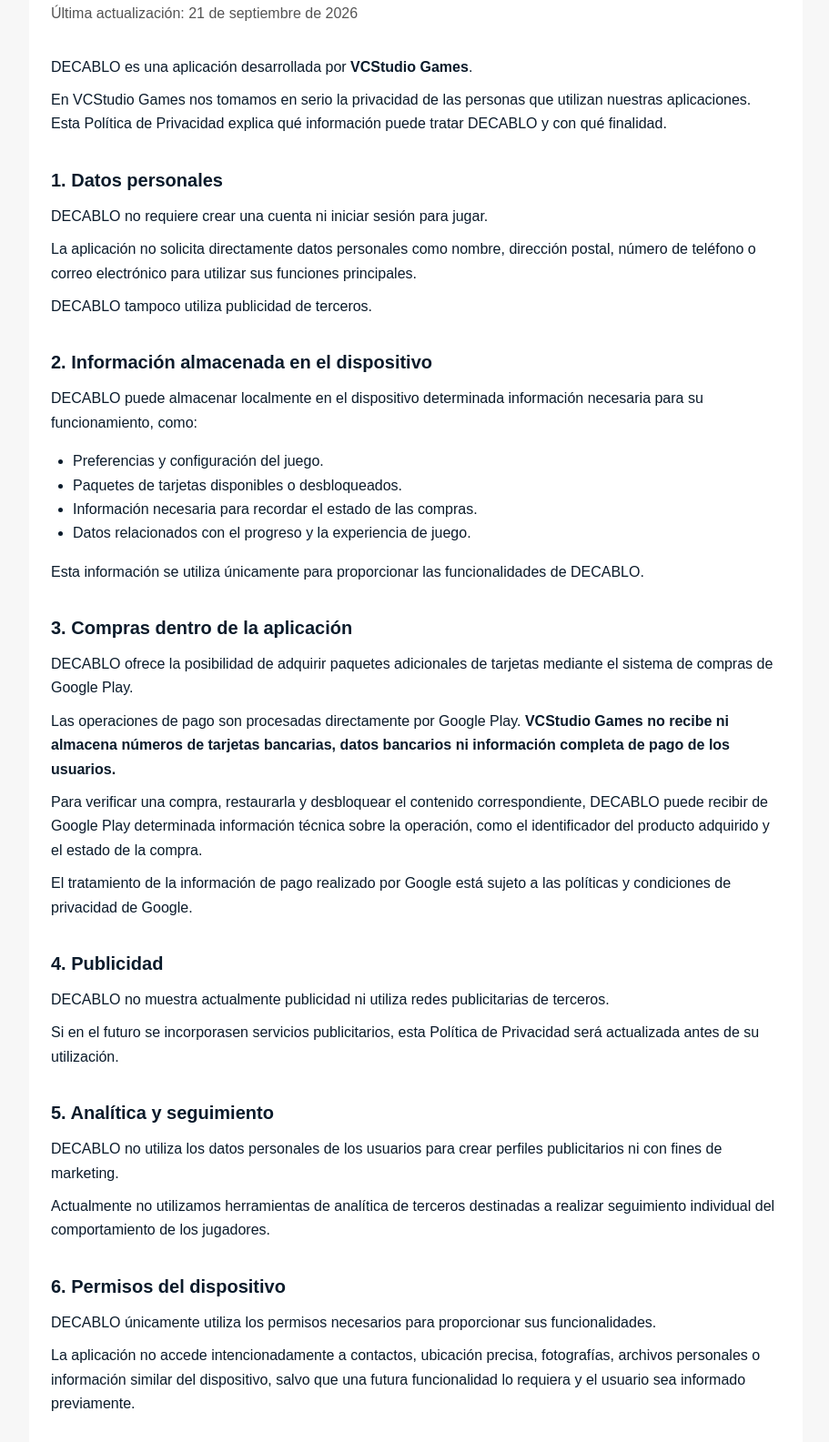
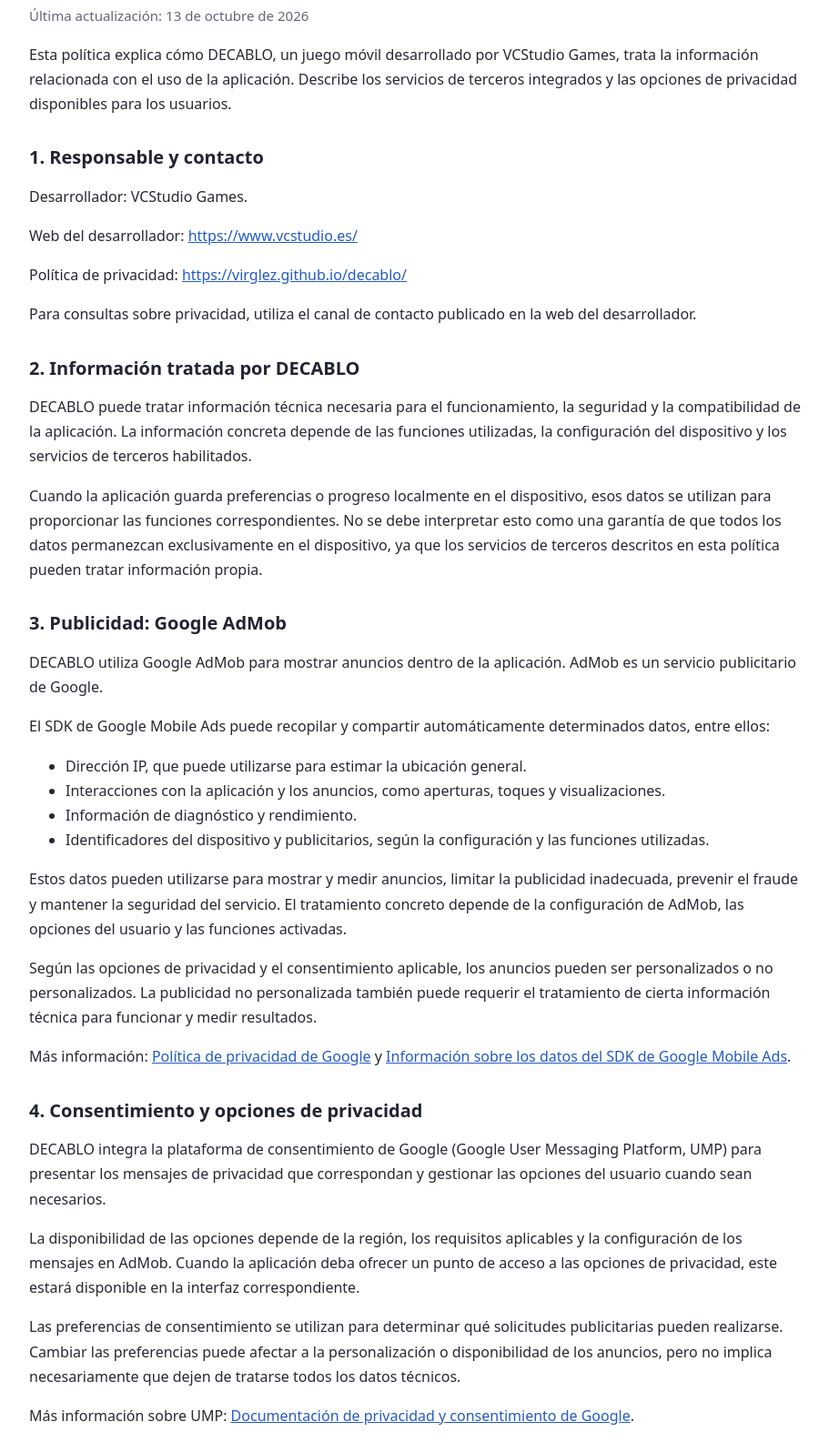
Before and after one commit to virglez/decablo, a plain HTML site: page index.html in a window 1280 px wide. Shown: the part 130-1715 px from the top of the page at 91% size, without its empty margins (183-1094 px from the left). Drawn offline with Linux system fonts and the light colour scheme.

Commit message:
Revise privacy policy and improve HTML structure
Updated the privacy policy for DECABLO, including new sections on data handling, advertising, and user rights. Enhanced the HTML structure and styling for better readability.

```diff
--- a/index.html
+++ b/index.html
@@ -1,280 +1,89 @@
 <!DOCTYPE html>
 <html lang="es">
 <head>
-  <meta charset="UTF-8" />
-  <meta name="viewport" content="width=device-width, initial-scale=1.0" />
-  <meta name="robots" content="index,follow" />
-  <title>Política de privacidad de DECABLO</title>
-
+  <meta charset="UTF-8">
+  <meta name="viewport" content="width=device-width, initial-scale=1">
+  <meta name="description" content="Política de privacidad de DECABLO, juego móvil desarrollado por VCStudio Games.">
+  <title>Política de privacidad | DECABLO</title>
   <style>
-    body {
-      margin: 0;
-      font-family: Arial, Helvetica, sans-serif;
-      background: #f7f7f7;
-      color: #0b1b2b;
-      line-height: 1.65;
-    }
-
-    main {
-      max-width: 850px;
-      margin: 0 auto;
-      padding: 48px 24px 64px;
-      background: #ffffff;
-      min-height: 100vh;
-      box-sizing: border-box;
-    }
-
-    h1 {
-      font-size: 2rem;
-      margin-bottom: 8px;
-    }
-
-    h2 {
-      font-size: 1.25rem;
-      margin-top: 32px;
-      margin-bottom: 10px;
-    }
-
-    p {
-      margin: 10px 0;
-    }
-
-    ul {
-      padding-left: 24px;
-    }
-
-    .updated {
-      color: #555;
-      margin-bottom: 32px;
-    }
-
-    a {
-      color: #0177e5;
-    }
-
-    .contact {
-      margin-top: 12px;
-      padding: 16px;
-      background: #f7f7f7;
-      border-radius: 10px;
-    }
+    :root { color-scheme: light; }
+    body { margin: 0; background: #f5f6f8; color: #252932; font-family: system-ui, -apple-system, BlinkMacSystemFont, "Segoe UI", sans-serif; line-height: 1.7; }
+    main { max-width: 850px; margin: 36px auto; padding: 36px; background: #fff; border-radius: 16px; box-shadow: 0 4px 24px #0000000b; }
+    h1, h2 { line-height: 1.3; color: #202432; }
+    h1 { font-size: 2rem; margin-top: 0; }
+    h2 { font-size: 1.25rem; margin-top: 32px; }
+    a { color: #245ac4; overflow-wrap: anywhere; }
+    .updated { color: #606777; font-size: .94rem; }
+    footer { margin-top: 40px; padding-top: 20px; border-top: 1px solid #e5e7eb; color: #606777; font-size: .9rem; }
+    @media (max-width: 600px) { main { margin: 0; padding: 24px 18px; border-radius: 0; } h1 { font-size: 1.65rem; } }
   </style>
 </head>
+<body>
+<main>
+  <h1>Política de privacidad de DECABLO</h1>
+  <p class="updated">Última actualización: 13 de octubre de 2026</p>
 
-<body>
-  <main>
-    <h1>Política de privacidad de DECABLO</h1>
+  <p>Esta política explica cómo DECABLO, un juego móvil desarrollado por VCStudio Games, trata la información relacionada con el uso de la aplicación. Describe los servicios de terceros integrados y las opciones de privacidad disponibles para los usuarios.</p>
 
-    <p class="updated">
-      Última actualización: 21 de septiembre de 2026
-    </p>
+  <h2>1. Responsable y contacto</h2>
+  <p>Desarrollador: VCStudio Games.</p>
+  <p>Web del desarrollador: <a href="https://www.vcstudio.es/">https://www.vcstudio.es/</a></p>
+  <p>Política de privacidad: <a href="https://virglez.github.io/decablo/">https://virglez.github.io/decablo/</a></p>
+  <p>Para consultas sobre privacidad, utiliza el canal de contacto publicado en la web del desarrollador.</p>
 
-    <p>
-      DECABLO es una aplicación desarrollada por <strong>VCStudio Games</strong>.
-    </p>
+  <h2>2. Información tratada por DECABLO</h2>
+  <p>DECABLO puede tratar información técnica necesaria para el funcionamiento, la seguridad y la compatibilidad de la aplicación. La información concreta depende de las funciones utilizadas, la configuración del dispositivo y los servicios de terceros habilitados.</p>
+  <p>Cuando la aplicación guarda preferencias o progreso localmente en el dispositivo, esos datos se utilizan para proporcionar las funciones correspondientes. No se debe interpretar esto como una garantía de que todos los datos permanezcan exclusivamente en el dispositivo, ya que los servicios de terceros descritos en esta política pueden tratar información propia.</p>
 
-    <p>
-      En VCStudio Games nos tomamos en serio la privacidad de las personas que
-      utilizan nuestras aplicaciones. Esta Política de Privacidad explica qué
-      información puede tratar DECABLO y con qué finalidad.
-    </p>
+  <h2>3. Publicidad: Google AdMob</h2>
+  <p>DECABLO utiliza Google AdMob para mostrar anuncios dentro de la aplicación. AdMob es un servicio publicitario de Google.</p>
+  <p>El SDK de Google Mobile Ads puede recopilar y compartir automáticamente determinados datos, entre ellos:</p>
+  <ul>
+    <li>Dirección IP, que puede utilizarse para estimar la ubicación general.</li>
+    <li>Interacciones con la aplicación y los anuncios, como aperturas, toques y visualizaciones.</li>
+    <li>Información de diagnóstico y rendimiento.</li>
+    <li>Identificadores del dispositivo y publicitarios, según la configuración y las funciones utilizadas.</li>
+  </ul>
+  <p>Estos datos pueden utilizarse para mostrar y medir anuncios, limitar la publicidad inadecuada, prevenir el fraude y mantener la seguridad del servicio. El tratamiento concreto depende de la configuración de AdMob, las opciones del usuario y las funciones activadas.</p>
+  <p>Según las opciones de privacidad y el consentimiento aplicable, los anuncios pueden ser personalizados o no personalizados. La publicidad no personalizada también puede requerir el tratamiento de cierta información técnica para funcionar y medir resultados.</p>
+  <p>Más información: <a href="https://policies.google.com/privacy?hl=es">Política de privacidad de Google</a> y <a href="https://developers.google.com/admob/android/privacy/play-data-disclosure">Información sobre los datos del SDK de Google Mobile Ads</a>.</p>
 
-    <h2>1. Datos personales</h2>
+  <h2>4. Consentimiento y opciones de privacidad</h2>
+  <p>DECABLO integra la plataforma de consentimiento de Google (Google User Messaging Platform, UMP) para presentar los mensajes de privacidad que correspondan y gestionar las opciones del usuario cuando sean necesarios.</p>
+  <p>La disponibilidad de las opciones depende de la región, los requisitos aplicables y la configuración de los mensajes en AdMob. Cuando la aplicación deba ofrecer un punto de acceso a las opciones de privacidad, este estará disponible en la interfaz correspondiente.</p>
+  <p>Las preferencias de consentimiento se utilizan para determinar qué solicitudes publicitarias pueden realizarse. Cambiar las preferencias puede afectar a la personalización o disponibilidad de los anuncios, pero no implica necesariamente que dejen de tratarse todos los datos técnicos.</p>
+  <p>Más información sobre UMP: <a href="https://developers.google.com/admob/android/privacy">Documentación de privacidad y consentimiento de Google</a>.</p>
 
-    <p>
-      DECABLO no requiere crear una cuenta ni iniciar sesión para jugar.
-    </p>
+  <h2>5. Compras dentro de la aplicación</h2>
+  <p>Si DECABLO ofrece compras dentro de la aplicación, estas se procesan mediante Google Play Billing. Google gestiona las operaciones de compra de acuerdo con sus propios términos y políticas. La aplicación puede recibir la información necesaria para comprobar el estado de una compra y habilitar el contenido adquirido.</p>
+  <p>Consulta la <a href="https://policies.google.com/privacy?hl=es">Política de privacidad de Google</a> para obtener más información sobre el tratamiento de datos por parte de sus servicios.</p>
 
-    <p>
-      La aplicación no solicita directamente datos personales como nombre,
-      dirección postal, número de teléfono o correo electrónico para utilizar
-      sus funciones principales.
-    </p>
+  <h2>6. Compartición de información</h2>
+  <p>La aplicación no vende directamente los datos personales de los usuarios. Sin embargo, los proveedores integrados pueden recopilar, recibir o compartir datos conforme a sus funciones, configuraciones y políticas. Entre ellos pueden encontrarse:</p>
+  <ul>
+    <li>Google AdMob, para publicidad, medición y prevención del fraude.</li>
+    <li>Google Play y Google Play Billing, para distribuir la aplicación, gestionar compras y comprobar transacciones cuando corresponda.</li>
+  </ul>
+  <p>La lista deberá actualizarse si se incorporan otros SDK, servicios de analítica, herramientas de informes de fallos o proveedores que traten datos.</p>
 
-    <p>
-      DECABLO tampoco utiliza publicidad de terceros.
-    </p>
+  <h2>7. Conservación y seguridad</h2>
+  <p>Los datos locales se conservan según el funcionamiento de la aplicación y las opciones del dispositivo. Los datos tratados por proveedores externos se conservan conforme a sus políticas y configuraciones.</p>
+  <p>Los datos transmitidos por el SDK de Google Mobile Ads se cifran en tránsito mediante TLS, según la documentación de Google. Se aplican las medidas de seguridad proporcionadas por los servicios integrados, sin que pueda garantizarse una seguridad absoluta.</p>
 
-    <h2>2. Información almacenada en el dispositivo</h2>
+  <h2>8. Privacidad de menores</h2>
+  <p>DECABLO no debe utilizarse para recopilar conscientemente datos personales de menores de forma contraria a la legislación aplicable. La clasificación por edades, la configuración publicitaria y el tratamiento de datos deben ajustarse al público al que se dirige el juego y a las políticas de Google Play. Si la aplicación se dirige a niños, será necesario configurar y revisar específicamente las protecciones y los servicios publicitarios adecuados.</p>
 
-    <p>
-      DECABLO puede almacenar localmente en el dispositivo determinada
-      información necesaria para su funcionamiento, como:
-    </p>
+  <h2>9. Derechos de los usuarios</h2>
+  <p>Dependiendo de la legislación aplicable, los usuarios pueden tener derechos de acceso, rectificación, supresión, oposición, limitación del tratamiento y retirada del consentimiento. Para ejercer los derechos relacionados con el tratamiento que corresponda al desarrollador, contacta mediante la web de VCStudio Games.</p>
+  <p>Para los tratamientos realizados por Google, puedes consultar sus herramientas y su política de privacidad: <a href="https://myaccount.google.com/">Cuenta de Google</a> y <a href="https://policies.google.com/privacy?hl=es">Privacidad de Google</a>.</p>
 
-    <ul>
-      <li>Preferencias y configuración del juego.</li>
-      <li>Paquetes de tarjetas disponibles o desbloqueados.</li>
-      <li>Información necesaria para recordar el estado de las compras.</li>
-      <li>Datos relacionados con el progreso y la experiencia de juego.</li>
-    </ul>
+  <h2>10. Cambios en esta política</h2>
+  <p>Esta política puede actualizarse cuando cambien las funciones de DECABLO, los proveedores integrados o los requisitos legales. La fecha de última actualización se indicará al principio de esta página.</p>
 
-    <p>
-      Esta información se utiliza únicamente para proporcionar las
-      funcionalidades de DECABLO.
-    </p>
+  <h2>11. Contacto</h2>
+  <p>Para consultas relacionadas con esta política, visita <a href="https://www.vcstudio.es/">https://www.vcstudio.es/</a> y utiliza el canal de contacto del desarrollador.</p>
 
-    <h2>3. Compras dentro de la aplicación</h2>
-
-    <p>
-      DECABLO ofrece la posibilidad de adquirir paquetes adicionales de
-      tarjetas mediante el sistema de compras de Google Play.
-    </p>
-
-    <p>
-      Las operaciones de pago son procesadas directamente por Google Play.
-      <strong>VCStudio Games no recibe ni almacena números de tarjetas
-      bancarias, datos bancarios ni información completa de pago de los
-      usuarios.</strong>
-    </p>
-
-    <p>
-      Para verificar una compra, restaurarla y desbloquear el contenido
-      correspondiente, DECABLO puede recibir de Google Play determinada
-      información técnica sobre la operación, como el identificador del
-      producto adquirido y el estado de la compra.
-    </p>
-
-    <p>
-      El tratamiento de la información de pago realizado por Google está sujeto
-      a las políticas y condiciones de privacidad de Google.
-    </p>
-
-    <h2>4. Publicidad</h2>
-
-    <p>
-      DECABLO no muestra actualmente publicidad ni utiliza redes publicitarias
-      de terceros.
-    </p>
-
-    <p>
-      Si en el futuro se incorporasen servicios publicitarios, esta Política de
-      Privacidad será actualizada antes de su utilización.
-    </p>
-
-    <h2>5. Analítica y seguimiento</h2>
-
-    <p>
-      DECABLO no utiliza los datos personales de los usuarios para crear
-      perfiles publicitarios ni con fines de marketing.
-    </p>
-
-    <p>
-      Actualmente no utilizamos herramientas de analítica de terceros
-      destinadas a realizar seguimiento individual del comportamiento de los
-      jugadores.
-    </p>
-
-    <h2>6. Permisos del dispositivo</h2>
-
-    <p>
-      DECABLO únicamente utiliza los permisos necesarios para proporcionar sus
-      funcionalidades.
-    </p>
-
-    <p>
-      La aplicación no accede intencionadamente a contactos, ubicación precisa,
-      fotografías, archivos personales o información similar del dispositivo,
-      salvo que una futura funcionalidad lo requiera y el usuario sea informado
-      previamente.
-    </p>
-
-    <h2>7. Compartición de información con terceros</h2>
-
-    <p>
-      <strong>VCStudio Games no vende datos personales de sus usuarios.</strong>
-    </p>
-
-    <p>
-      Algunas funciones de DECABLO dependen de servicios proporcionados por
-      Google, principalmente:
-    </p>
-
-    <ul>
-      <li>Google Play para la distribución y actualización de la aplicación.</li>
-      <li>Google Play Billing para gestionar las compras dentro de la aplicación.</li>
-    </ul>
-
-    <p>
-      Estos servicios pueden tratar determinada información técnica conforme a
-      sus propias políticas de privacidad.
-    </p>
-
-    <h2>8. Conservación y eliminación de datos</h2>
-
-    <p>
-      Los datos de configuración almacenados localmente permanecen en el
-      dispositivo mientras la aplicación esté instalada o hasta que el usuario
-      elimine los datos de DECABLO desde los ajustes de su dispositivo.
-    </p>
-
-    <p>
-      Los datos relacionados con las compras realizadas mediante Google Play
-      pueden permanecer asociados a la cuenta de Google del usuario para permitir
-      verificar o restaurar las compras.
-    </p>
-
-    <p>
-      DECABLO no mantiene actualmente cuentas de usuario ni una base de datos
-      propia con perfiles personales de los jugadores.
-    </p>
-
-    <h2>9. Seguridad</h2>
-
-    <p>
-      Adoptamos medidas razonables destinadas a proteger la información tratada
-      por la aplicación frente al acceso no autorizado, pérdida o uso indebido.
-    </p>
-
-    <p>
-      Las operaciones económicas se realizan mediante los sistemas seguros de
-      Google Play y no directamente a través de DECABLO.
-    </p>
-
-    <h2>10. Menores de edad</h2>
-
-    <p>
-      DECABLO no pretende recopilar deliberadamente información personal de
-      menores de edad.
-    </p>
-
-    <p>
-      Si tuviéramos conocimiento de que se ha recibido información personal de
-      un menor de forma indebida, tomaremos las medidas razonables necesarias
-      para eliminarla.
-    </p>
-
-    <h2>11. Cambios en esta Política de Privacidad</h2>
-
-    <p>
-      Esta Política de Privacidad podrá actualizarse cuando cambien las
-      funcionalidades de DECABLO, se incorporen nuevos servicios o sea necesario
-      adaptarla a requisitos legales o técnicos.
-    </p>
-
-    <p>
-      La fecha de la última actualización estará indicada al comienzo de esta
-      página.
-    </p>
-
-    <h2>12. Contacto</h2>
-
-    <p>
-      Para cualquier consulta relacionada con esta Política de Privacidad o con
-      el tratamiento de información en DECABLO puedes contactar con:
-    </p>
-
-    <div class="contact">
-      <strong>VCStudio Games</strong><br />
-      Correo electrónico:
-      <a href="mailto:vcstudiogames@gmail.com">
-        vcstudiogames@gmail.com
-      </a><br />
-      Sitio web:
-      <a href="https://www.vcstudio.es">
-        https://www.vcstudio.es
-      </a>
-    </div>
-  </main>
+  <footer>DECABLO · VCStudio Games</footer>
+</main>
 </body>
 </html>
```
